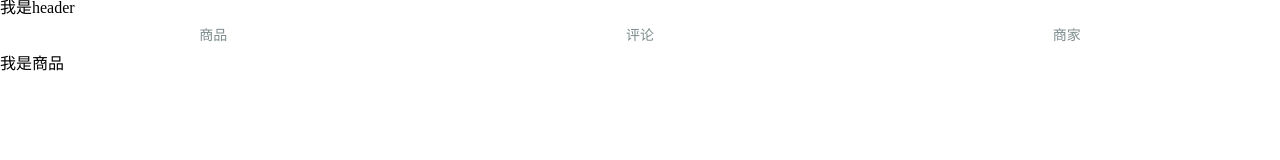
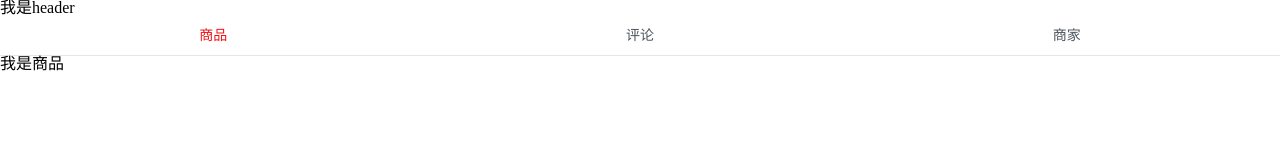
Before and after one commit to smilingFlower/sell-app, a Vue app: page /#/goods in a window 1280 px wide. Shown: the top 160 px of the page. Built offline with nearby package versions, Linux system fonts and the light colour scheme.

Commit message:
使用sass

```diff
--- a/src/App.vue
+++ b/src/App.vue
@@ -27,15 +27,31 @@
   };
 </script>
 
-<style lang="stylus" rel="stylesheet/stylus">
-  #app
-    .tab
-      display flex
-      height 40px
-      line-height 40px
-      font-size 14px
-      color rgb(77,85,93)
-      .tab-item
-        flex 1
-        text-align center
+<style lang="scss" rel="stylesheet/scss" scoped>
+@import 'common/sass/mixin.scss';
+
+ #app{
+  .tab{
+      display: flex;
+      height: 40px;
+      line-height: 40px;
+      @include border-1px(rgba(7,17,27,0.1));
+
+      .tab-item{
+        flex: 1;
+        text-align: center;
+
+        & > a{
+          display:block;
+          font-size: 14px;
+          color:rgb(77,85,93);
+        }
+
+        & > a.active{
+          color:rgb(240,20,20);
+        }
+
+      }
+    }
+ }
 </style>
--- /dev/null
+++ b/src/common/sass/mixin.scss
@@ -0,0 +1,12 @@
+@mixin border-1px($color){
+  position: relative;
+  &:after{
+    position: absolute;
+    top:0;
+    left:0;
+    right:0;
+    bottom:0;
+    content: " ";
+    border-bottom: 1px solid $color;
+  }
+}
--- /dev/null
+++ b/src/common/sass/style.scss
@@ -0,0 +1,56 @@
+@font-face {
+  font-family: 'sell-icon';
+  src:  url('fonts/sell-icon.eot?jynpog');
+  src:  url('fonts/sell-icon.eot?jynpog#iefix') format('embedded-opentype'),
+    url('fonts/sell-icon.ttf?jynpog') format('truetype'),
+    url('fonts/sell-icon.woff?jynpog') format('woff'),
+    url('fonts/sell-icon.svg?jynpog#sell-icon') format('svg');
+  font-weight: normal;
+  font-style: normal;
+}
+
+[class^="icon-"], [class*=" icon-"] {
+  /* use !important to prevent issues with browser extensions that change fonts */
+  font-family: 'sell-icon' !important;
+  speak: none;
+  font-style: normal;
+  font-weight: normal;
+  font-variant: normal;
+  text-transform: none;
+  line-height: 1;
+
+  /* Better Font Rendering =========== */
+  -webkit-font-smoothing: antialiased;
+  -moz-osx-font-smoothing: grayscale;
+}
+
+.icon-add_circle:before {
+  content: "\e900";
+}
+.icon-arrow_lift:before {
+  content: "\e901";
+}
+.icon-check_circle:before {
+  content: "\e902";
+}
+.icon-close:before {
+  content: "\e903";
+}
+.icon-favorite:before {
+  content: "\e904";
+}
+.icon-keyboard_arrow_right:before {
+  content: "\e905";
+}
+.icon-remove_circle_outline:before {
+  content: "\e906";
+}
+.icon-shopping_cart:before {
+  content: "\e907";
+}
+.icon-thumb_down:before {
+  content: "\e908";
+}
+.icon-thumb_up:before {
+  content: "\e909";
+}
--- a/src/common/stylus/icon.styl
+++ /dev/null
@@ -1,53 +0,0 @@
-@font-face
-  font-family: 'sell-icon'
-  src: url('../fonts/sell-icon.eot?k5xf13');
-  src: url('../fonts/sell-icon.eot?k5xf13#iefix') format('embedded-opentype'),
-          url('../fonts/sell-icon.ttf?k5xf13') format('truetype'),
-          url('../fonts/sell-icon.woff?k5xf13') format('woff'),
-          url('../fonts/sell-icon.svg?k5xf13#sell-icon') format('svg')
-  font-weight: normal
-  font-style: normal
-
-[class^="icon-"], [class*=" icon-"]
-  /* use !important to prevent issues with browser extensions that change fonts */
-  font-family: 'sell-icon' !important
-  speak: none
-  font-style: normal
-  font-weight: normal
-  font-variant: normal
-  text-transform: none
-  line-height: 1
-
-  /* Better Font Rendering =========== */
-  -webkit-font-smoothing: antialiased
-  -moz-osx-font-smoothing: grayscale
-
-.icon-arrow_lift:before
-  content: "\e900"
-
-.icon-thumb_up:before
-  content: "\e901"
-
-.icon-thumb_down:before
-  content: "\e902"
-
-.icon-shopping_cart:before
-  content: "\e903"
-
-.icon-favorite:before
-  content: "\e904"
-
-.icon-check_circle:before
-  content: "\e905"
-
-.icon-close:before
-  content: "\e906"
-
-.icon-remove_circle_outline:before
-  content: "\e907"
-
-.icon-add_circle:before
-  content: "\e908"
-
-.icon-keyboard_arrow_right:before
-  content: "\e909"
--- a/src/components/goods/goods.vue
+++ b/src/components/goods/goods.vue
@@ -1,5 +1,5 @@
 <template>
-	<div>
+	<div class="goods">
 		我是商品
 	</div>
 </template>
@@ -10,5 +10,5 @@
 	};
 </script>
 
-<style lang="stylus" rel="stylesheet/stylus">
+<style lang="scss" rel="stylesheet/scss" scoped>
 </style>
--- a/src/components/header/header.vue
+++ b/src/components/header/header.vue
@@ -10,5 +10,5 @@
 	};
 </script>
 
-<style lang="stylus" rel="stylesheet/stylus">
+<style lang="scss" rel="stylesheet/scss" scoped>
 </style>
--- a/src/components/ratings/ratings.vue
+++ b/src/components/ratings/ratings.vue
@@ -1,5 +1,5 @@
 <template>
-	<div>
+	<div class="ratings">
 		我是评论
 	</div>
 </template>
@@ -10,5 +10,5 @@
 	};
 </script>
 
-<style lang="stylus" rel="stylesheet/stylus">
+<style lang="scss" rel="stylesheet/scss" scoped>
 </style>
--- a/src/components/seller/seller.vue
+++ b/src/components/seller/seller.vue
@@ -10,5 +10,5 @@
 	};
 </script>
 
-<style lang="stylus" rel="stylesheet/stylus">
+<style lang="scss" rel="stylesheet/scss" scoped>
 </style>
--- a/src/main.js
+++ b/src/main.js
@@ -18,8 +18,11 @@ const routes = [
 ];
 
 const router = new VueRouter({
+  linkActiveClass: 'active',
   routes // （缩写）相当于 routes: routes
 });
+
+router.push('/goods');
 
 /* eslint-disable no-new */
 // new Vue({
```
Also changed, not shown: package.json (+6 -6 lines), src/common/sass/base.scss (added, +11 -0 lines), .eslintrc.js.
